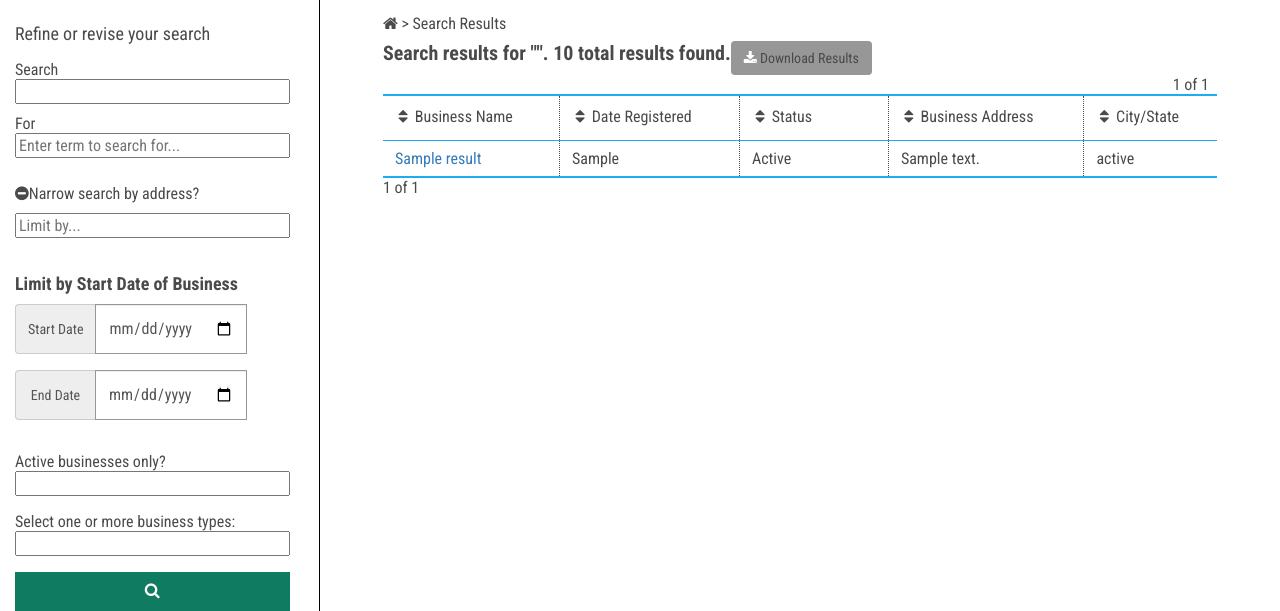
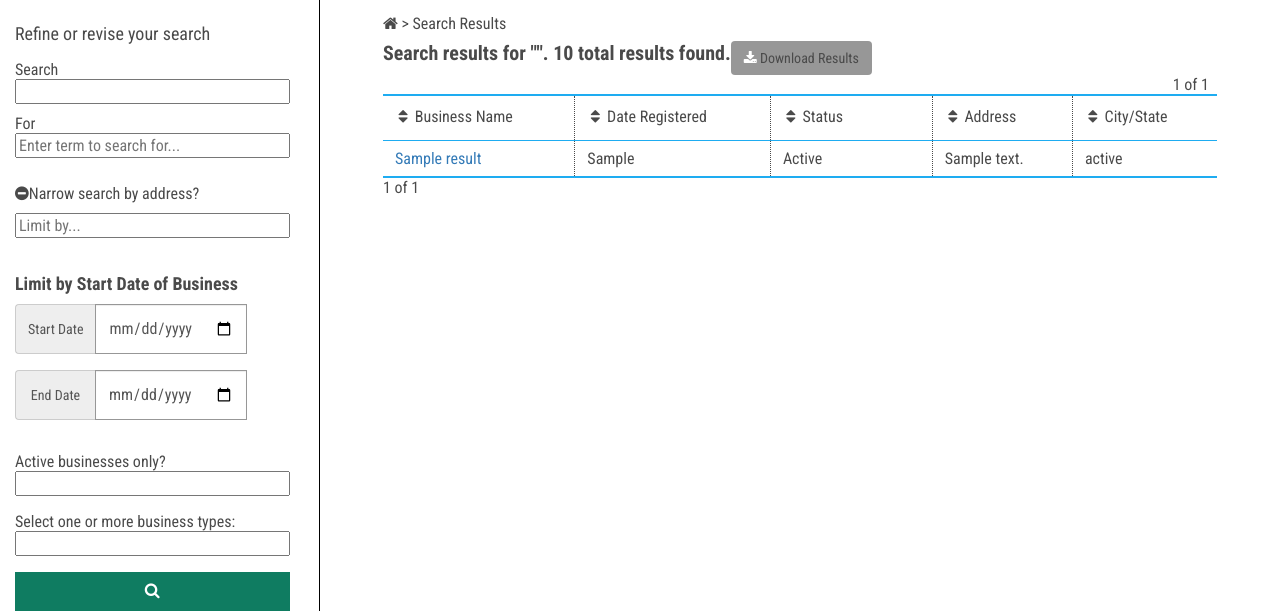
Before and after one commit to CT-Data-Collaborative/ctdata-sots-search, a Flask app: template web/sots/templates/results.html in a window 1280 px wide. Shown: the part 50-661 px from the top of the page. Run offline with Flask 2, Linux system fonts and the light colour scheme; the template is opened without the code that fills it: most values are stand-ins (such as "Sample title", 1, 10 or a date in 2020); form fields are guessed from the names that the template uses; parts of the project's set-up code (start-up, migrations or seed data) failed here and were passed over; some libraries are stand-ins or nearby versions.

Commit message:
changed business address to address for table. close #41

```diff
--- a/web/sots/templates/partials/result-list/list.html
+++ b/web/sots/templates/partials/result-list/list.html
@@ -23,7 +23,7 @@
             {% with sort = 'city' %}
             {% include 'partials/sort_icons.html' %}
             {% endwith %}
-            Business Address
+            Address
         </th>
         <th id="city" class="sortable-header sortable-header--alpha" data-sort-by="city" data-sort-order="asc">
             {% with sort = 'city' %}
```
